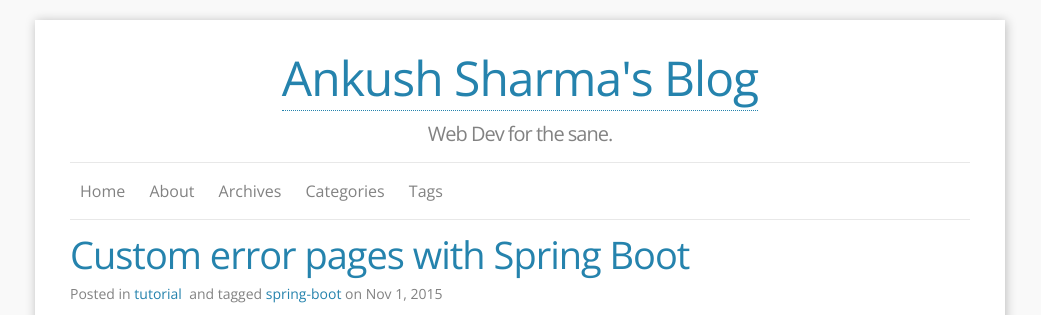
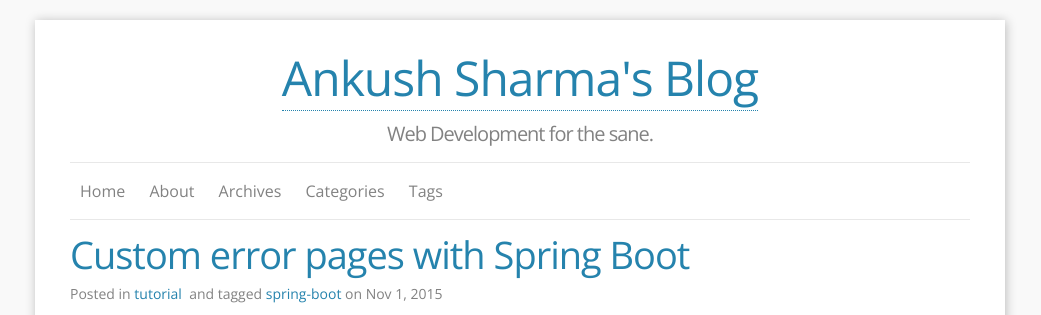
Before and after one commit to Ankush1992/Ankush1992.github.io, a Jekyll site: the page built from index.html, in a window 1280 px wide and 900 px high. Shown: the top 315 px of the window, without its empty margins (120-1161 px from the left). Built offline with Jekyll 4.4.1, drawn with Linux system fonts in a browser that asks for light colours; nearby versions of some CDN libraries; the list of posts is cut into pages by our own code.

Commit message:
Update _config.yml

```diff
--- a/_config.yml
+++ b/_config.yml
@@ -1,6 +1,6 @@
 ### Site info:
 title: Ankush Sharma's Blog
-tagline: Web Dev for the sane.
+tagline: Web Development for the sane.
 author: Ankush Sharma
 email: ankush20058@gmail.com
 description: "Web Development for the Sane." # You can edit this line in _config.yml. It will appear in your document head meta and in your feed.xml site description
@@ -10,6 +10,7 @@
 ### Personal info and site tools info:
 github_username:  Ankush1992
 disqus_shortname: ankush1992
+linkedin:  "https://in.linkedin.com/in/ankush-sharma-071208a8"
 favicon:     "/images/favicon.ico"
 # aboutme: Do not like short about me's.
 # aboutme_photo: https://cloud.githubusercontent.com/assets/7692552/10979006/ffe995dc-841f-11e5-891b-4f294acaeacb.jpg
```
